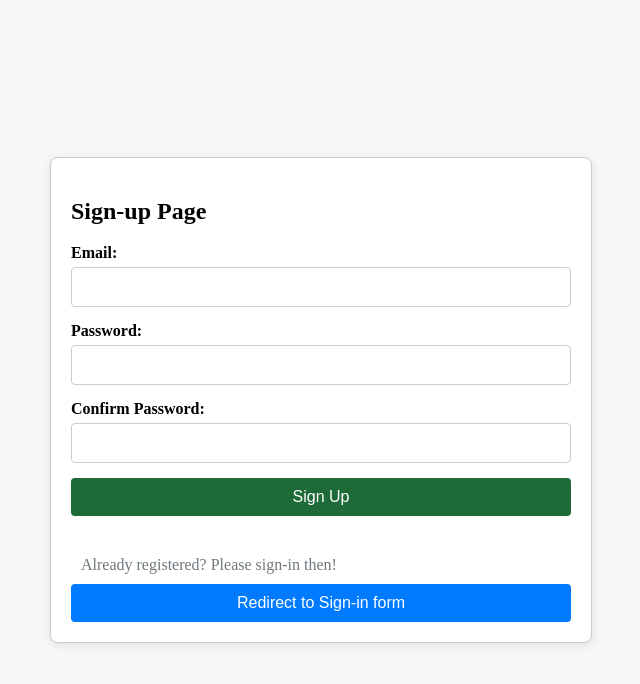
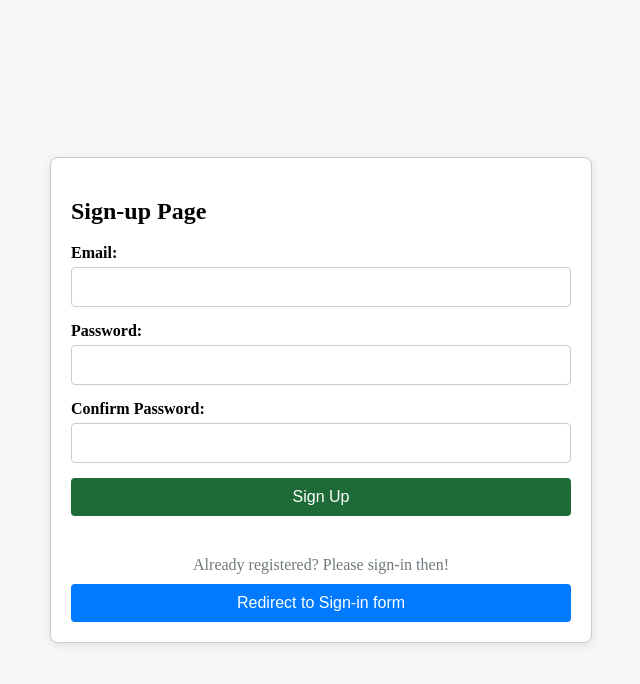
Before and after one commit to zaina0k/November2024Hackathon, a Next.js app: page /signup in a window 1280 px wide. Shown: the top 684 px of the page, without its empty margins (319-959 px from the left). Built offline with nearby package versions, Linux system fonts and the light colour scheme.

Commit message:
Validate length, Centered text

```diff
--- a/pages/signup.tsx
+++ b/pages/signup.tsx
@@ -18,6 +18,10 @@ export default function Signup() {
     // Check if passwords match
     if (password !== confirmPassword) {
       setErrorMessage("Passwords do not match!"); // Set error message
+      return;
+    }
+    if (password.length < 8) {
+      setErrorMessage("Password needs to be at least 8 characters long.")
       return;
     }
 
@@ -66,7 +70,7 @@ export default function Signup() {
         <button type="submit" className="signin-button">
           Sign Up
         </button>
-        <text style={{marginTop:30,color:"#71797E",padding:10}}>Already registered? Please sign-in then!</text>
+        <text style={{marginTop:30,alignSelf:"center",color:"#71797E",padding:10}}>Already registered? Please sign-in then!</text>
         <button type="submit" className="redirect-button">
           Redirect to Sign-in form
         </button>
```
